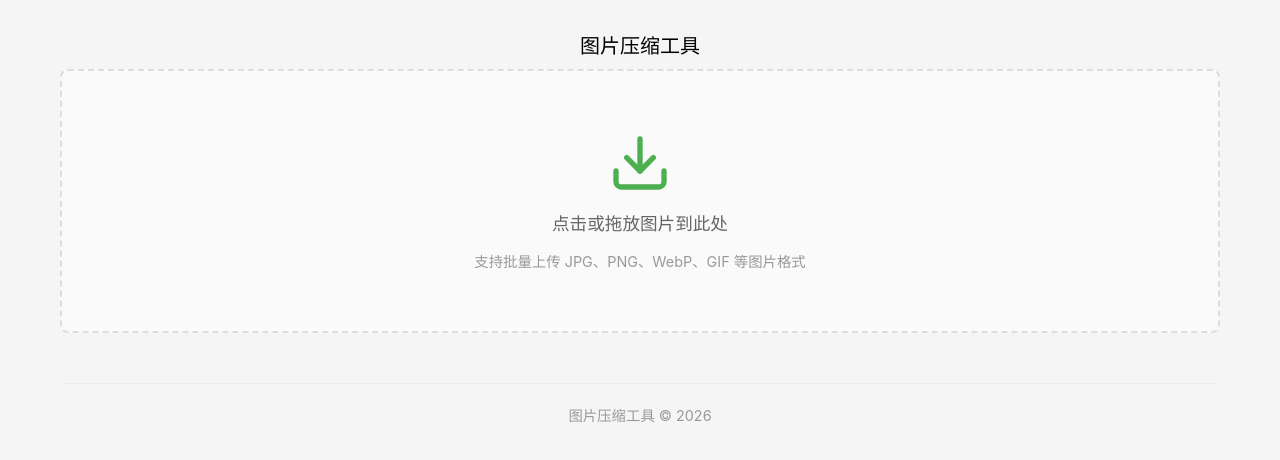
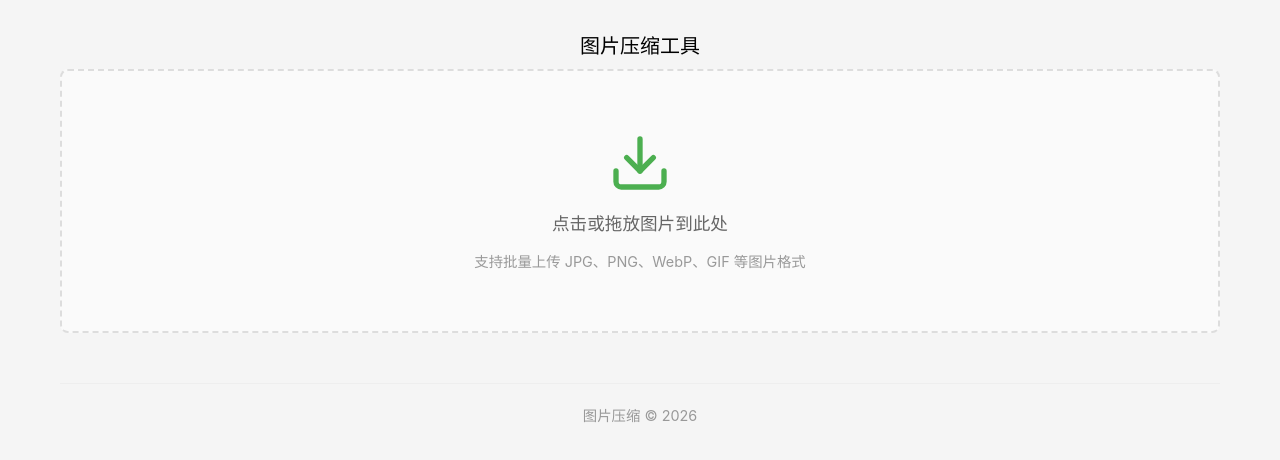
Before and after one commit to xinqinlaodong22/xinqinlaodong22.github.io, a React (Vite) app: page / in a window 1280 px wide. Shown: the top 460 px of the page. Built offline with nearby package versions, Linux system fonts and the light colour scheme; the HTML template or start-up script is replaced by a standard one.

Commit message:
修改版权信息：图片压缩工具  图片压缩

```diff
--- a/src/App.jsx
+++ b/src/App.jsx
@@ -322,7 +322,7 @@ function App() {
 
       {/* 页脚 */}
       <footer>
-        <p>图片压缩工具 &copy; {new Date().getFullYear()}</p>
+        <p>图片压缩 &copy; {new Date().getFullYear()}</p>
       </footer>
     </div>
   )
```
